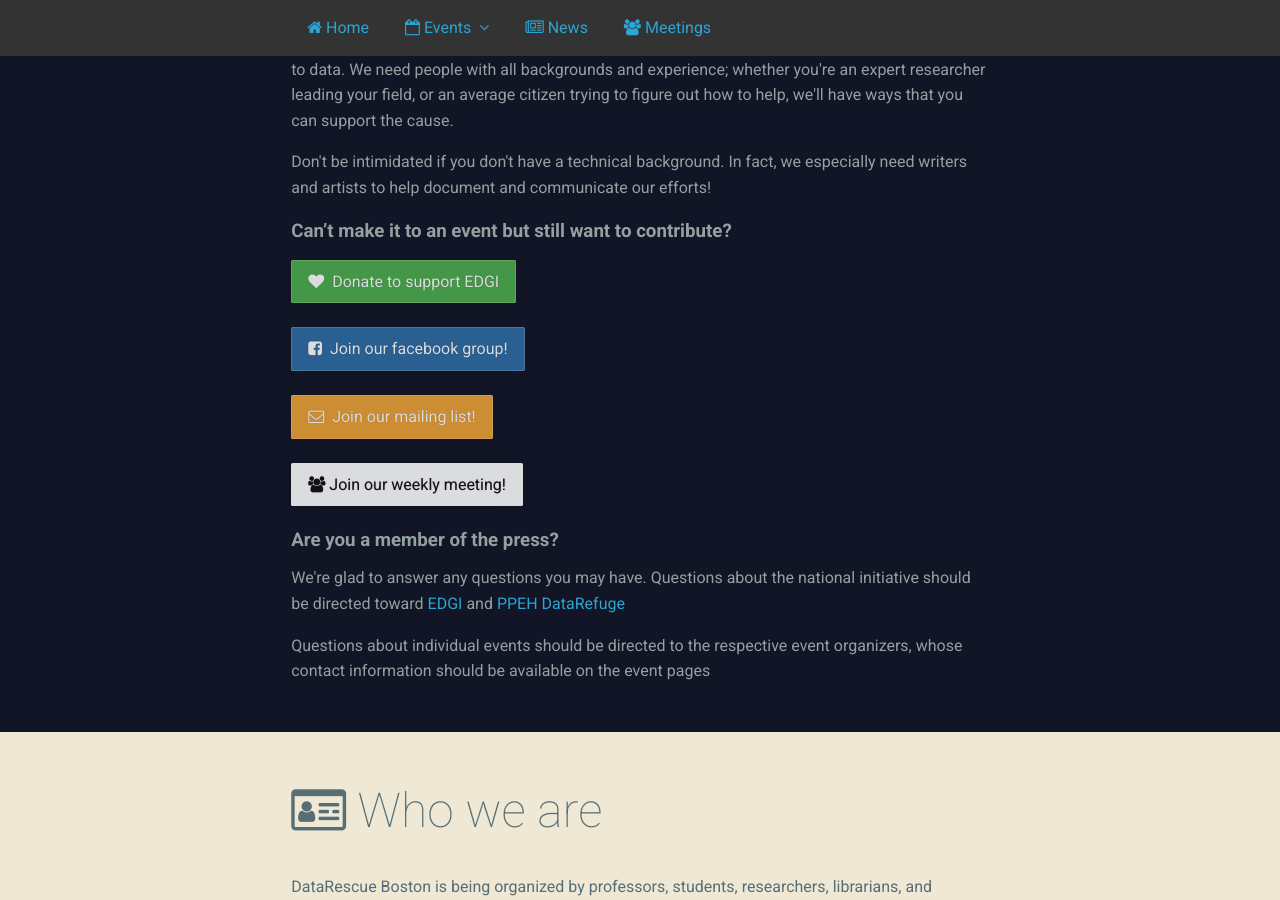
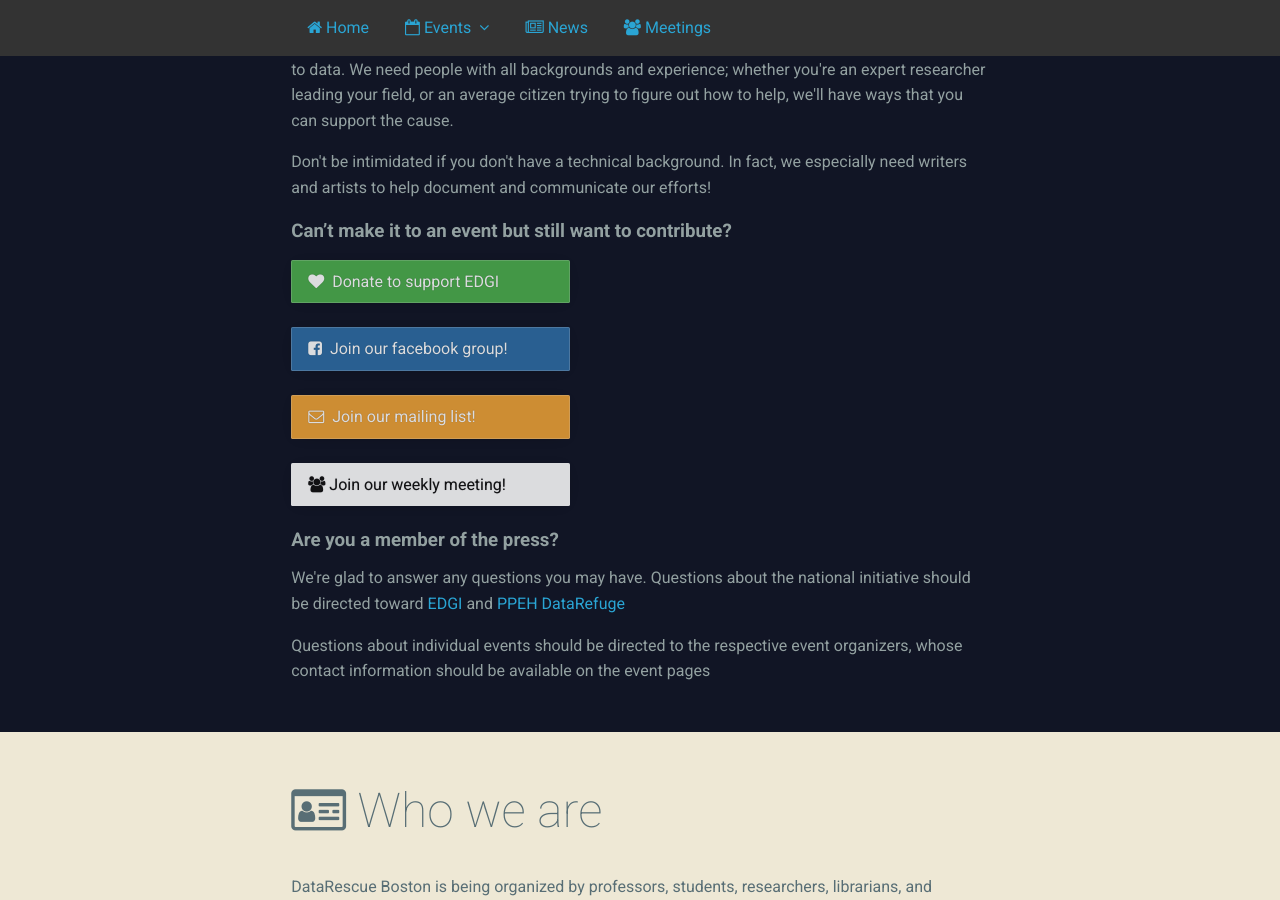
Before and after one commit to data-rescue-boston/data-rescue-boston.github.io, a Jekyll site: the page built from index.md, in a window 1280 px wide and 900 px high, scrolled down 2033 px. Built offline with Jekyll 4.4.1, drawn with Linux system fonts in a browser that asks for light colours.

Commit message:
Update main.css

```diff
--- a/assets/main.css
+++ b/assets/main.css
@@ -55,6 +55,7 @@
 
 /* buttons */
 .btn { opacity: 0.85; display: inline-block; padding: 0.5em 1em; border-radius: 0.1em; text-decoration: none !important; text-shadow: 0 0 1px rgba(0,0,0,0.3); cursor: pointer; box-shadow: 0 0.1em 1em -0.5em rgba(0,0,0,0.5); border: 1px solid rgba(255,255,255,0.2); margin: 0.25em 0.5em 0.25em 0; transition: all .2s ease-in-out; }
+.btn { min-width: 40%; }
 .btn:hover { opacity: 1;  transform: scale(1.05); }
 .btn i.fa { margin-right: 0.25em; }
 .btn-default { background: #ffffff; color: #111 !important}
```
